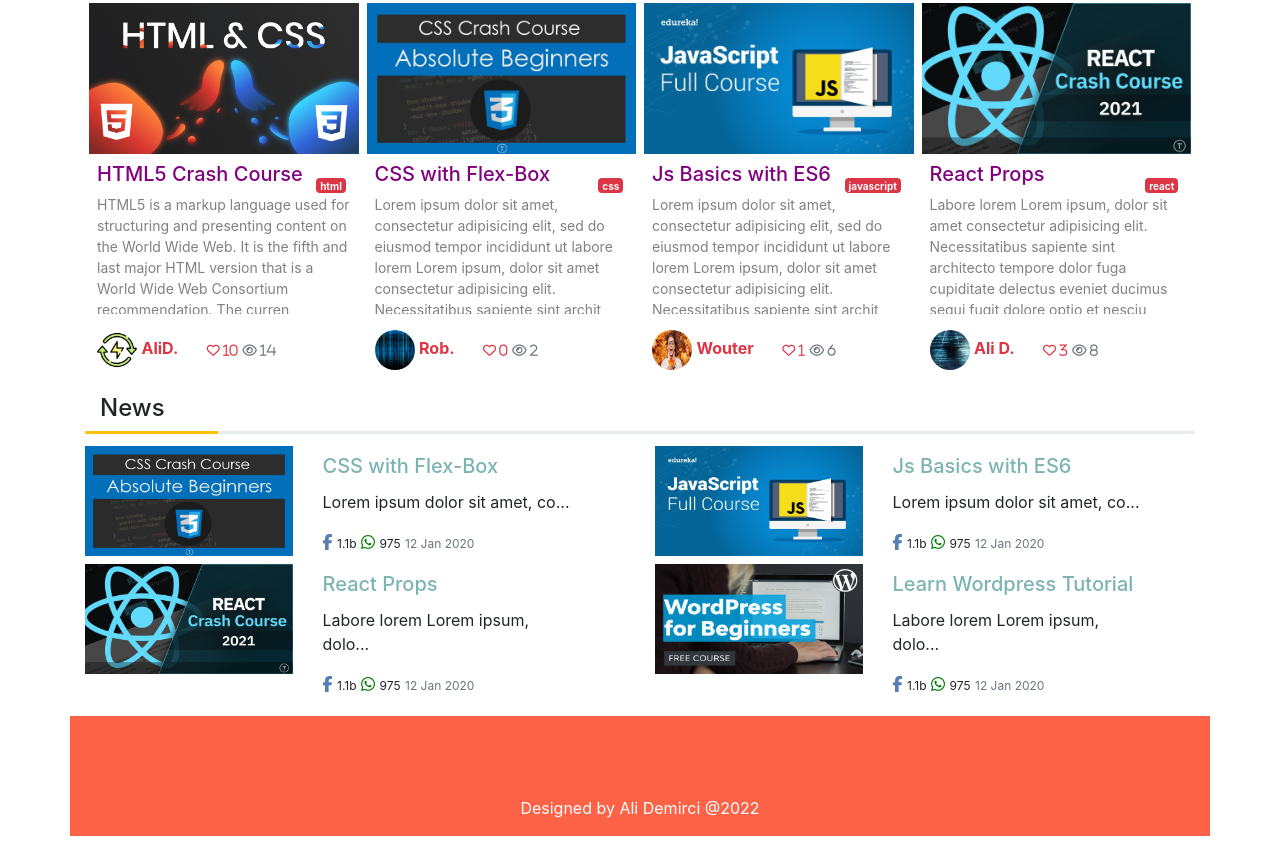
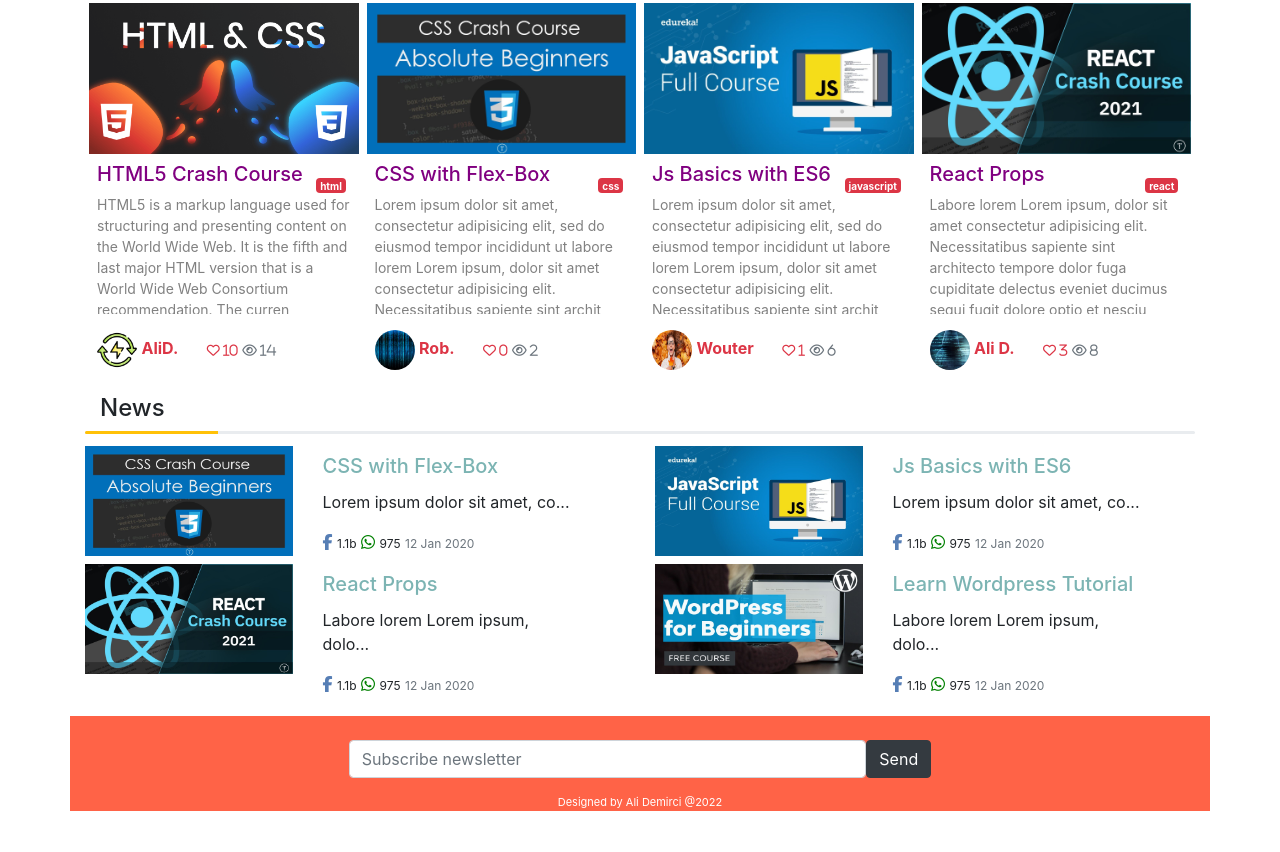
Before and after one commit to AliDemircix/myblogweb, a website with bundled scripts: page index.html in a window 1280 px wide. Shown: the part 999-1851 px from the top of the page. After the commit the page ends 1826 px from the top, so only its background shows below. Built offline with nearby package versions, Linux system fonts and the light colour scheme.

Commit message:
footer subscribe email added without fuction

```diff
--- a/css/style.css
+++ b/css/style.css
@@ -10,8 +10,7 @@
   background-color: #f3f3f3;
 }
 
-.header,
-.footer {
+.header {
   height: 120px;
 }
 .header {
@@ -22,6 +21,10 @@
 .footer {
   margin-top: 1em;
   margin-bottom: 1em;
+}
+.footer p {
+  font-size: 11px;
+  margin-bottom: 0px;
 }
 
 .logo > img {
--- a/js/components/view/footer.js
+++ b/js/components/view/footer.js
@@ -1,6 +1,14 @@
 const footer = document.createElement('div');
 footer.className =
-  'container footer tomato-progress d-flex justify-content-center';
-footer.innerHTML = ` <p class="d-flex align-items-end text-white ">Designed by Ali Demirci @2022</p>`;
+  'container footer tomato-progress d-flex justify-content-center  flex-wrap text-center';
+footer.innerHTML = `
+<form class="col-lg-12 row mt-3 d-flex justify-content-center mt-4">
+  <div class="form-group col-lg-8 d-flex justify-content-center">
+    <input type="email" class="form-control col-lg-9" id="exampleInputEmail1"  placeholder="Subscribe newsletter">
+    <button type="submit" class="btn btn-dark">Send</button>
+  </div>
+
+</form>
+<p class=" col-lg-12 text-white ">Designed by Ali Demirci @2022</p>`;
 
 export { footer };
```
Also changed, not shown: index.html (line endings or trailing spaces).
